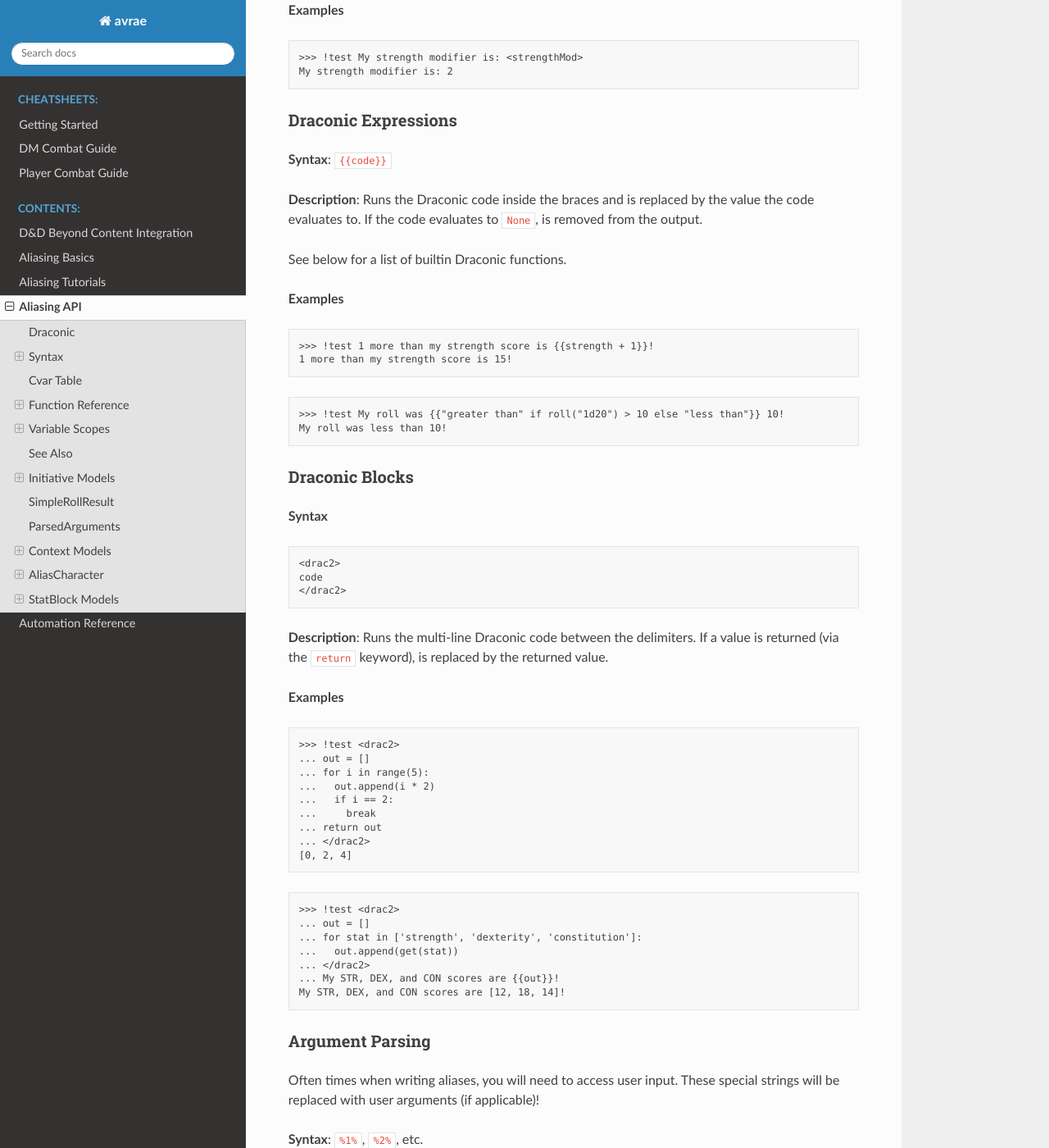
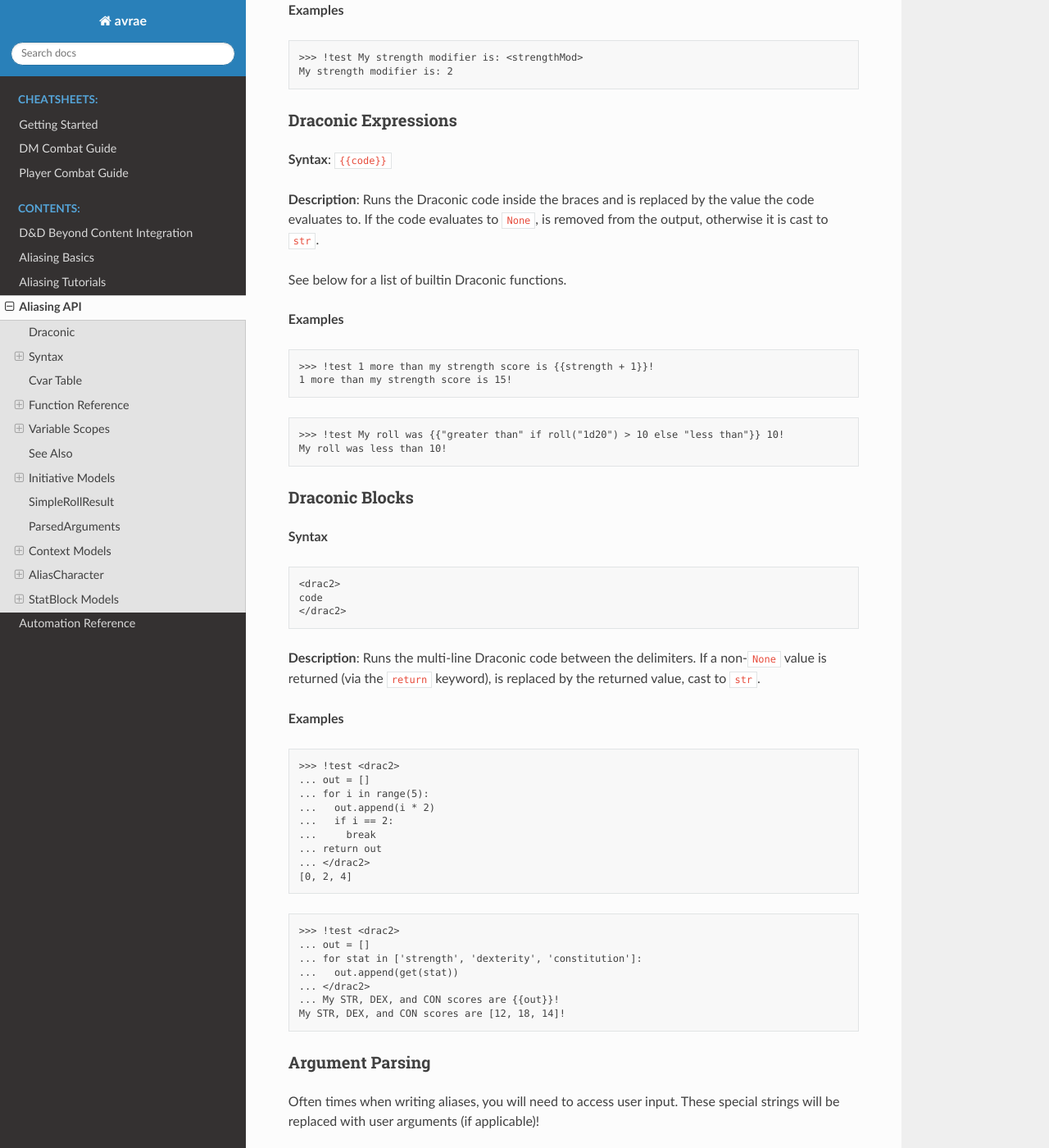
Before and after one commit to avrae/avrae, a Sphinx documentation site: the page built from docs/aliasing/api.rst, in a window 1280 px wide and 1400 px high, scrolled down 1412 px. Shown: the whole window at 82% size. Built offline with Sphinx 7.4.7 and the Read the Docs theme 2.0.0, drawn with Linux system fonts in a browser that asks for light colours; some of the changed text lies outside the part shown.

Commit message:
document str cast

```diff
--- a/docs/aliasing/api.rst
+++ b/docs/aliasing/api.rst
@@ -60,7 +60,7 @@ Draconic Expressions
 **Syntax**: ``{{code}}``
 
 **Description**: Runs the Draconic code inside the braces and is replaced by the value the code evaluates to.
-If the code evaluates to ``None``, is removed from the output.
+If the code evaluates to ``None``, is removed from the output, otherwise it is cast to ``str``.
 
 See below for a list of builtin Draconic functions.
 
@@ -82,8 +82,8 @@ Draconic Blocks
     code
     </drac2>
 
-**Description**: Runs the multi-line Draconic code between the delimiters. If a value is returned (via the ``return``
-keyword), is replaced by the returned value.
+**Description**: Runs the multi-line Draconic code between the delimiters. If a non-``None`` value is returned (via the
+``return`` keyword), is replaced by the returned value, cast to ``str``.
 
 **Examples**
 
@@ -110,23 +110,38 @@ Argument Parsing
 Often times when writing aliases, you will need to access user input. These special strings will be replaced
 with user arguments (if applicable)!
 
-**Syntax**: ``%1%``, ``%2%``, etc.
+Non-Code, Space-Aware
+"""""""""""""""""""""
+
+**Syntax**: ``%1%``, ``%2%``, ..., ``%N%``
 
 **Description**: Replaced with the Nth argument passed to the alias. If the argument contains spaces, the replacement
 will contain quotes around the argument.
 
+Non-Code, Preserving All
+""""""""""""""""""""""""
+
 **Syntax**: ``%*%``
 
 **Description**: Replaced with the unmodified string following the alias.
+
+In Code, Quote-Escaping
+"""""""""""""""""""""""
 
 **Syntax**: ``&1&``, ``&2&``, etc.
 
 **Description**: Replaced with the Nth argument passed to the alias. If the argument contains spaces, the replacement
 will **not** contain quotes around the argument. Additionally, any quotes in the argument will be backslash-escaped.
 
+In Code, Quote-Escaping All
+"""""""""""""""""""""""""""
+
 **Syntax**: ``&*&``
 
 **Description**: Replaced with the string following the alias. Any quotes will be backslash-escaped.
+
+In Code, List Literal
+"""""""""""""""""""""
 
 **Syntax**: ``&ARGS&``
 
```
